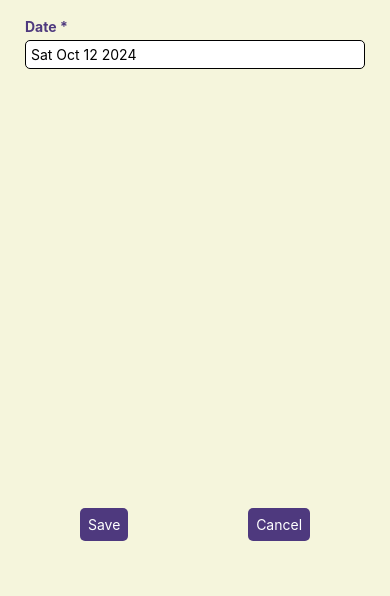
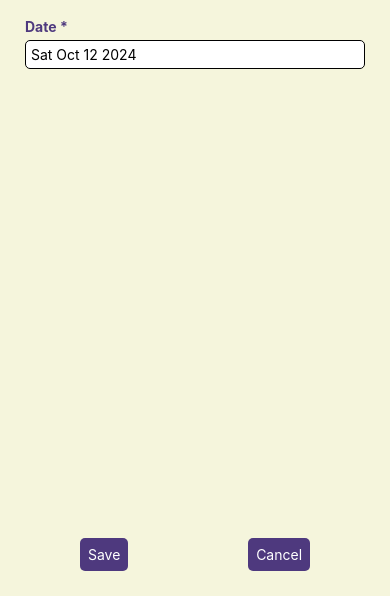
Before and after one commit to zc97/zecheng_mobile_-diet, a React Native app: screen /AddDiet in a window 390 px wide. Both pictures are taken after a click on the button "ADD". Shown: the part 199-795 px from the top of the page. Built offline with nearby package versions, Linux system fonts and the light colour scheme.

Commit message:
edit the button position

```diff
--- a/screens/AddActivity.js
+++ b/screens/AddActivity.js
@@ -114,7 +114,6 @@ const styles = StyleSheet.create({
 		flexDirection: 'row',
 		justifyContent: 'space-around',
 		alignItems: 'flex-end',
-		marginBottom: 30,
 	},
 	buttonText: {
 		color: AppStyles.pressableButtonFontColor,
--- a/screens/AddDiet.js
+++ b/screens/AddDiet.js
@@ -108,7 +108,6 @@ const styles = StyleSheet.create({
 		flexDirection: 'row',
 		justifyContent: 'space-around',
 		alignItems: 'flex-end',
-		marginBottom: 30,
 	},
 	buttonText: {
 		color: AppStyles.pressableButtonFontColor,
```
